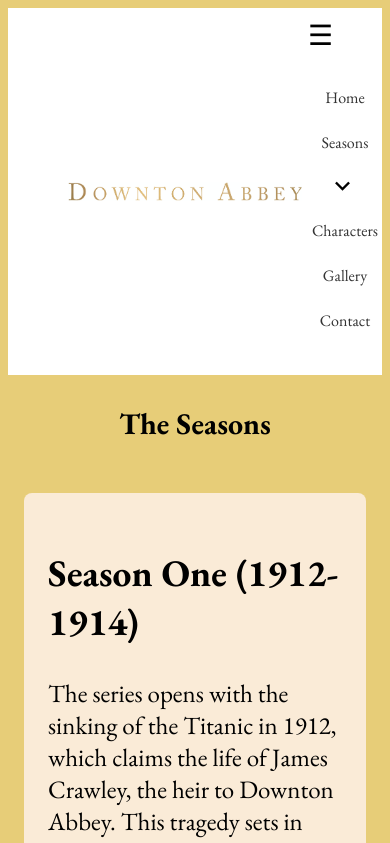
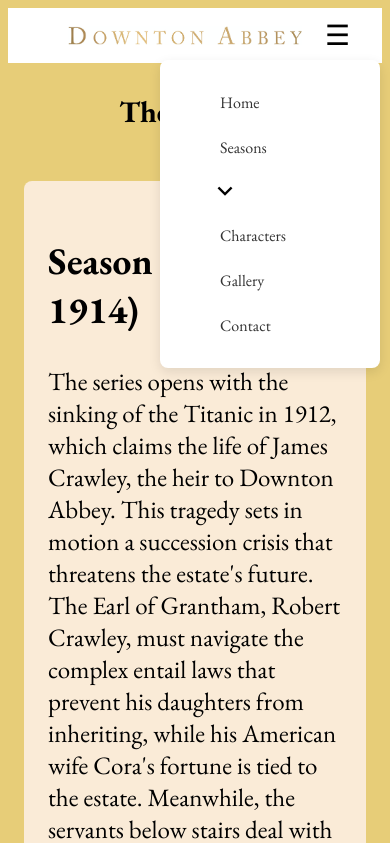
Before and after one commit to sol-lione/Downton-Abbey-Fan-Page, a plain HTML site: page seasons.html in a window 390 px wide. Both pictures are taken after a click on the button "Open menu". Shown: the top 843 px of the page. Drawn offline with nearby package versions, Linux system fonts and the light colour scheme.

Commit message:
Corrección menú hamburguesa

```diff
--- a/css/estilos.css
+++ b/css/estilos.css
@@ -234,12 +234,27 @@
 }
 
 /* Mobile */
-@media (max-width: 600px){
-    /* show burger, hide menu */
+@media (max-width: 768px){ /* Increased breakpoint for tablets */
+    /* show burger */
     #menu-toggle{ display: block; }
-    nav ul{ display: none; flex-direction: column; gap: 12px; padding: 12px 0; }
-    nav.open ul{ display: flex; }          /* show when toggled */
+
+    /* Hide nav menu by default */
+    .nav__menu {
+        display: none;
+        position: absolute;
+        top: 60px; /* Position below header */
+        right: 10px;
+        width: 200px;
+        background-color: white;
+        border-radius: 8px;
+        box-shadow: 0 4px 12px rgba(0,0,0,0.1);
+        padding: 10px;
+    }
+
+    .nav__list { flex-direction: column; align-items: flex-start; gap: 12px; }
+    .dropdown__item { margin-right: 0; }
 }
+
 
 
 
--- /dev/null
+++ b/js/main.js
@@ -0,0 +1,15 @@
+document.addEventListener('DOMContentLoaded', function () {
+    const menuToggle = document.getElementById('menu-toggle');
+    const navMenu = document.getElementById('nav-menu');
+
+    if (menuToggle && navMenu) {
+        menuToggle.addEventListener('click', function () {
+            // Toggle the display of the nav menu
+            const isMenuOpen = navMenu.style.display === 'block';
+            navMenu.style.display = isMenuOpen ? 'none' : 'block';
+
+            // Update ARIA attribute for accessibility
+            menuToggle.setAttribute('aria-expanded', !isMenuOpen);
+        });
+    }
+});
--- a/seasons.html
+++ b/seasons.html
@@ -122,5 +122,7 @@
 
     </footer>
 
+    <script src="js/main.js"></script>
+
 </body>
 </html>
```
Also changed, not shown: characters.html (+1 -0 lines), seasonFive.html (+1 -0 lines), seasonFour.html (+1 -0 lines), seasonOne.html (+1 -0 lines), seasonTwo.html (+1 -0 lines).
